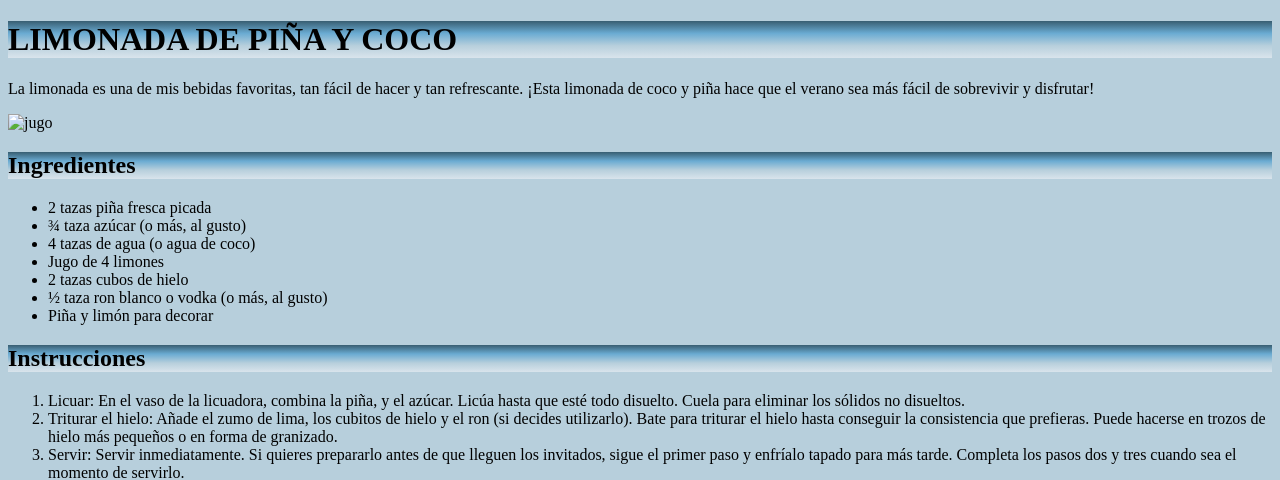
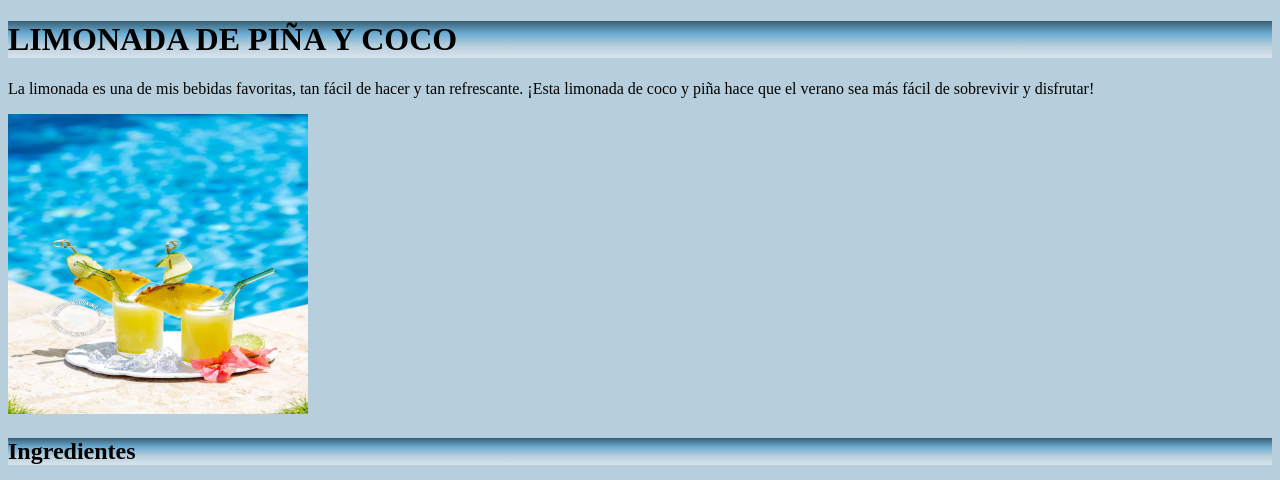
Before and after one commit to chicasentecrd-proyectos/biannelyportfolio21, a plain HTML site: page proyectos/U1Proyectofinal_Biannely/receta4.html in a window 1280 px wide. Shown: the top 480 px of the page. Drawn offline with Linux system fonts and the light colour scheme.

Commit message:
picture fix

```diff
--- a/proyectos/U1Proyectofinal_Biannely/receta4.html
+++ b/proyectos/U1Proyectofinal_Biannely/receta4.html
@@ -9,7 +9,7 @@
     <h1 style="background-image: linear-gradient(#385E72,#6AABD2,#B7CFDC,#D9E4EC);">LIMONADA DE PIÑA Y COCO</h1>
     <p>La limonada es una de mis bebidas favoritas, tan fácil de hacer y tan refrescante. ¡Esta limonada de coco y piña
         hace que el verano sea más fácil de sobrevivir y disfrutar!</p>
-    <img src="LIMONADA DE PIÑA Y COCO.jpg" alt="jugo" style="width:300px;height:300px;">
+    <img src="LIMONADA DE PI„A Y COCO.jpg" alt="jugo" style="width:300px;height:300px;">
     <div>
         <h2 style="background-image: linear-gradient(#385E72,#6AABD2,#B7CFDC,#D9E4EC);">Ingredientes</h2>
         <ul>
```
